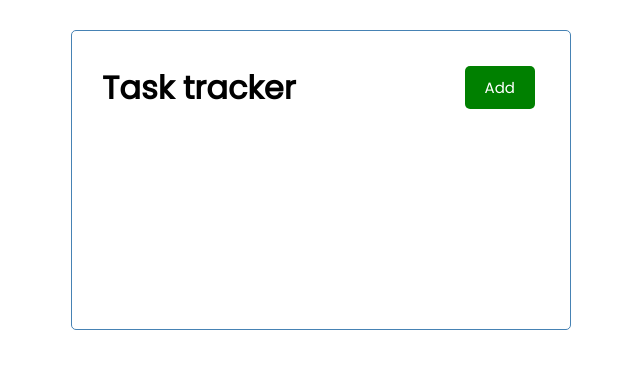
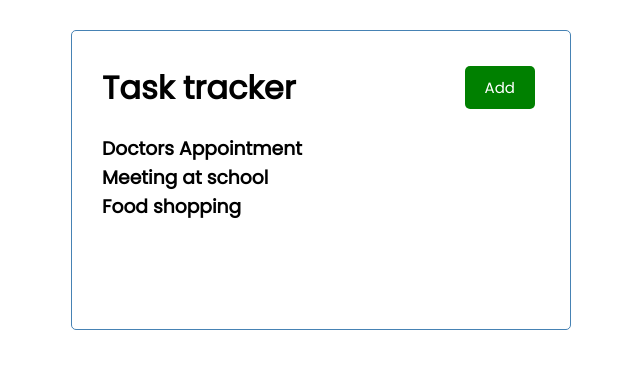
Before and after one commit to jamie-codez/React-refresh, a React (Create React App) app: page / in a window 1280 px wide. Shown: the top 368 px of the page, without its empty margins (319-959 px from the left). Built offline with nearby package versions, Linux system fonts and the light colour scheme.

Commit message:
Sdded unique key since each should have unique key

```diff
--- a/src/App.js
+++ b/src/App.js
@@ -1,7 +1,9 @@
 import Header from "./components/Header";
+import Task from "./components/Task";
 function App() {
   return <div className="container">
     <Header />
+    <Task />
   </div>;
 }
 
--- /dev/null
+++ b/src/components/Task.js
@@ -0,0 +1,32 @@
+const tasks = [
+  {
+    id: 1,
+    text: "Doctors Appointment",
+    day: "Feb 5th at 2.30pm",
+    reminder: true,
+  },
+  {
+    id: 2,
+    text: "Meeting at school",
+    day: "Feb 6th at 1.30pm",
+    reminder: true,
+  },
+  {
+    id: 1,
+    text: "Food shopping",
+    day: "Feb 5th at 2.30pm",
+    reminder: true,
+  },
+];
+
+const Task = () => {
+  return (
+    <>
+      {tasks.map((task) => (
+        <h3 key={task.id}>{task.text}</h3>
+      ))}
+    </>
+  );
+};
+
+export default Task;
```
